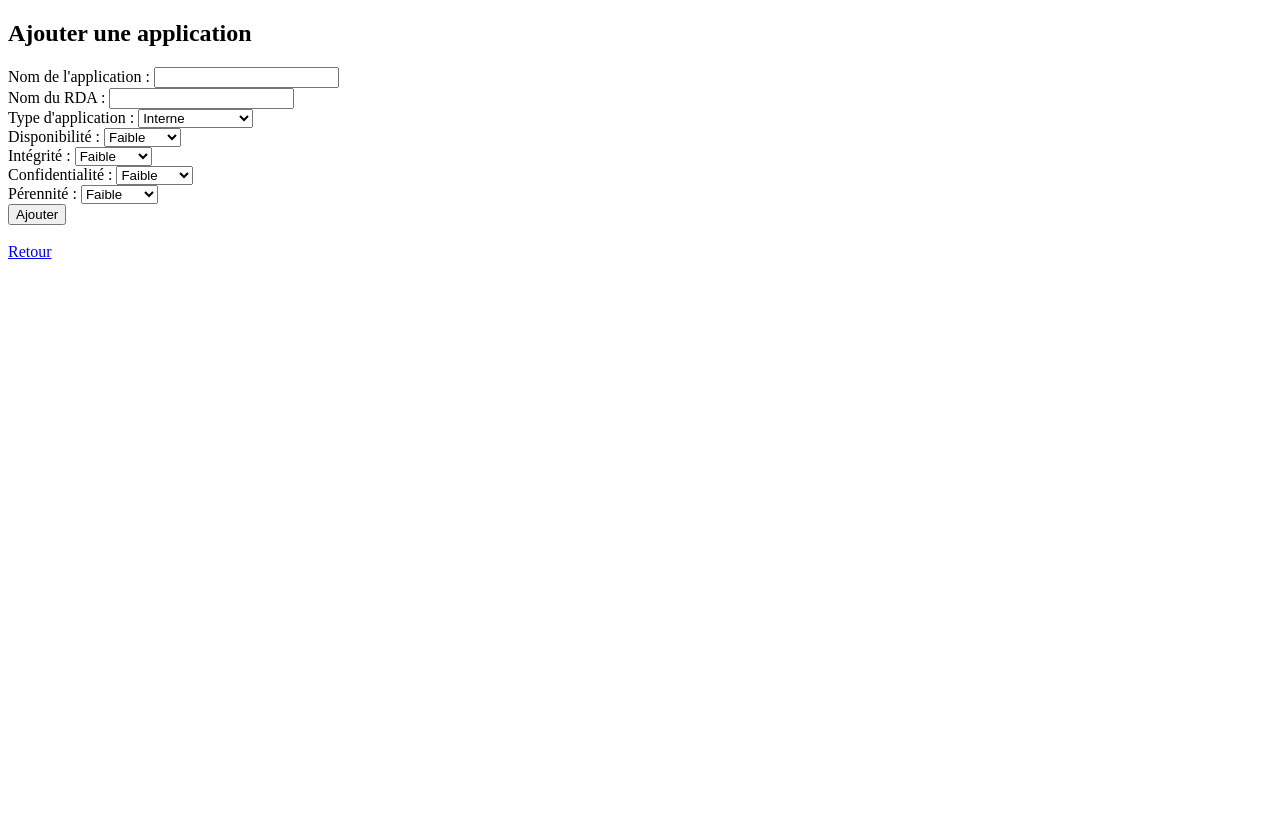
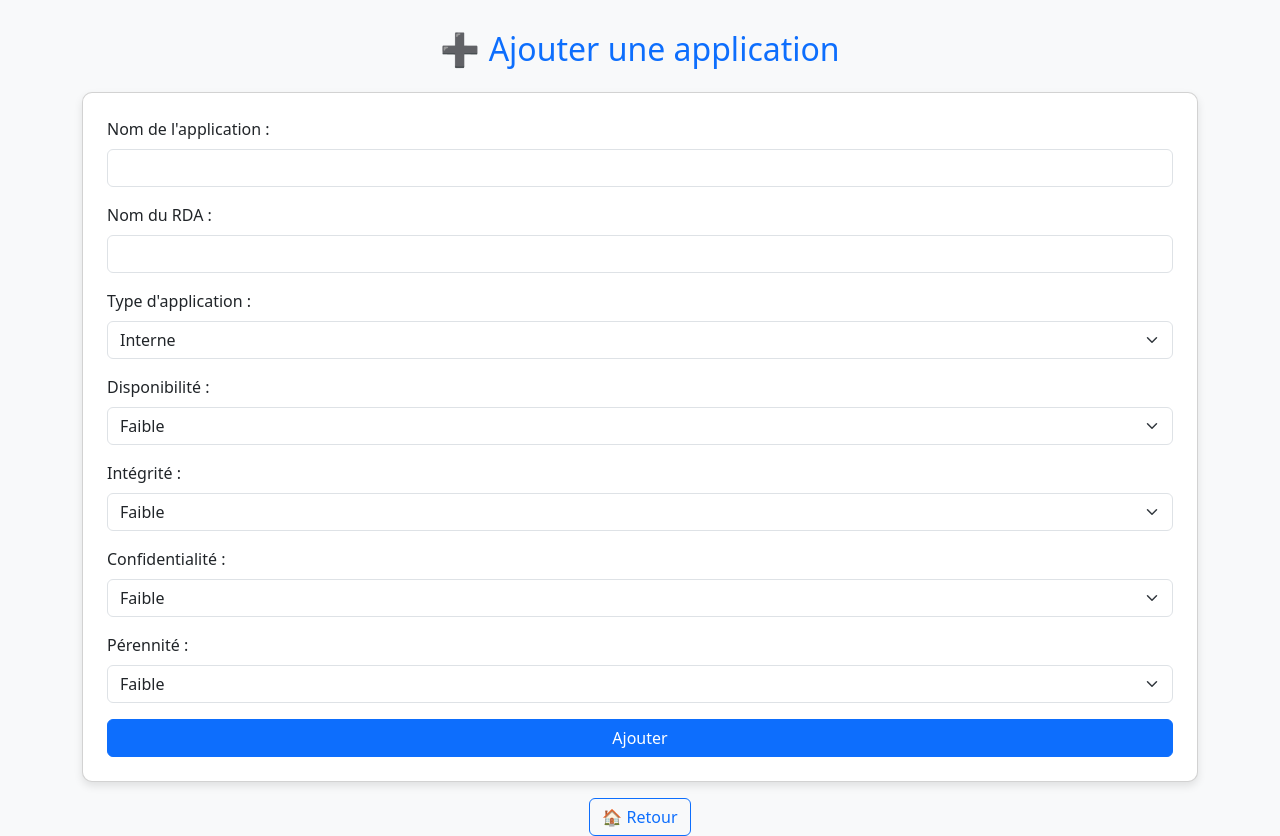
Before and after one commit to rumeaug17/ADM, a Flask app: page /add in a window 1280 px wide. Before the commit the page ends 259 px from the top, so only its background shows below. Run offline with Flask 3, Linux system fonts and the light colour scheme.

Commit message:
Update add.html

```diff
--- a/templates/add.html
+++ b/templates/add.html
@@ -4,67 +4,86 @@
   <meta charset="UTF-8">
   <meta name="viewport" content="width=device-width, initial-scale=1.0">
   <title>Ajouter une application</title>
+  <link href="https://cdn.jsdelivr.net/npm/bootstrap@5.3.0/dist/css/bootstrap.min.css" rel="stylesheet">
+  <style>
+    body {
+      background-color: #f8f9fa;
+    }
+    .container {
+      margin-top: 30px;
+    }
+    .card {
+      border-radius: 10px;
+      box-shadow: 0 4px 8px rgba(0,0,0,0.1);
+    }
+  </style>
 </head>
 <body>
-    <h2>Ajouter une application</h2>
+  <div class="container">
+    <h2 class="text-center text-primary mb-4">➕ Ajouter une application</h2>
+    <div class="card p-4">
       <form method="post">
-        <label>Nom de l'application :</label>
-        <input type="text" name="name" required>
-        <br>
-        <label>Nom du RDA :</label>
-        <input type="text" name="rda" required>
-        <br>
-
-        <label>Type d'application :</label>
-        <select name="type">
+        <div class="mb-3">
+          <label class="form-label">Nom de l'application :</label>
+          <input type="text" name="name" class="form-control" required>
+        </div>
+        <div class="mb-3">
+          <label class="form-label">Nom du RDA :</label>
+          <input type="text" name="rda" class="form-control" required>
+        </div>
+        <div class="mb-3">
+          <label class="form-label">Type d'application :</label>
+          <select name="type" class="form-select">
             <option value="Interne">Interne</option>
             <option value="Interne cloud">Interne cloud</option>
             <option value="Editeur onPrem">Editeur onPrem</option>
             <option value="Editeur cloud">Editeur cloud</option>
             <option value="SaaS">SaaS</option>
           </select>
-        <br>
-
-        <label>Disponibilité :</label>
-        <select name="disponibilite">
+        </div>
+        <div class="mb-3">
+          <label class="form-label">Disponibilité :</label>
+          <select name="disponibilite" class="form-select">
             <option value="D1">Faible</option>
             <option value="D2">Moyenne</option>
             <option value="D3">Élevée</option>
             <option value="D4">Critique</option>
           </select>
-        <br>
-
-        <label>Intégrité :</label>
-        <select name="integrite">
+        </div>
+        <div class="mb-3">
+          <label class="form-label">Intégrité :</label>
+          <select name="integrite" class="form-select">
             <option value="I1">Faible</option>
             <option value="I2">Moyenne</option>
             <option value="I3">Élevée</option>
             <option value="I4">Critique</option>
           </select>
-        <br>
-
-        <label>Confidentialité :</label>
-        <select name="confidentialite">
+        </div>
+        <div class="mb-3">
+          <label class="form-label">Confidentialité :</label>
+          <select name="confidentialite" class="form-select">
             <option value="C1">Faible</option>
             <option value="C2">Moyenne</option>
             <option value="C3">Élevée</option>
             <option value="C4">Critique</option>
           </select>
-        <br>
-
-        <label>Pérennité :</label>
-        <select name="perennite">
+        </div>
+        <div class="mb-3">
+          <label class="form-label">Pérennité :</label>
+          <select name="perennite" class="form-select">
             <option value="P1">Faible</option>
             <option value="P2">Moyenne</option>
             <option value="P3">Élevée</option>
             <option value="P4">Critique</option>
           </select>
-        <br>
-
-        <button type="submit">Ajouter</button>
+        </div>
+        <button type="submit" class="btn btn-primary w-100">Ajouter</button>
       </form>
-
-    <br>
-    <a href="/">Retour</a>
+    </div>
+    <div class="text-center mt-3">
+      <a href="/" class="btn btn-outline-primary">🏠 Retour</a>
+    </div>
+  </div>
+  <script src="https://cdn.jsdelivr.net/npm/bootstrap@5.3.0/dist/js/bootstrap.bundle.min.js"></script>
 </body>
 </html>
```
Lines whose indentation alone changed are shown as unchanged.
